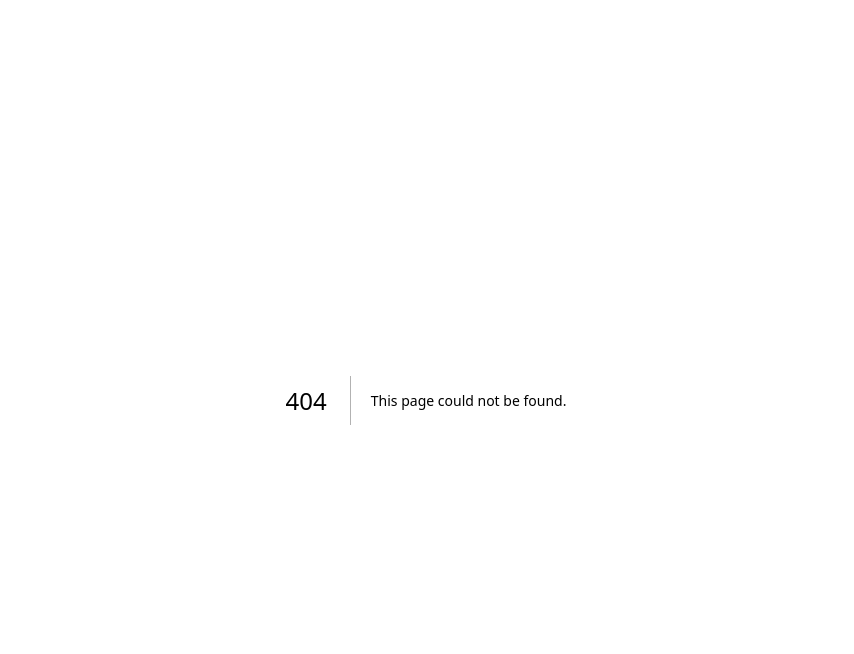
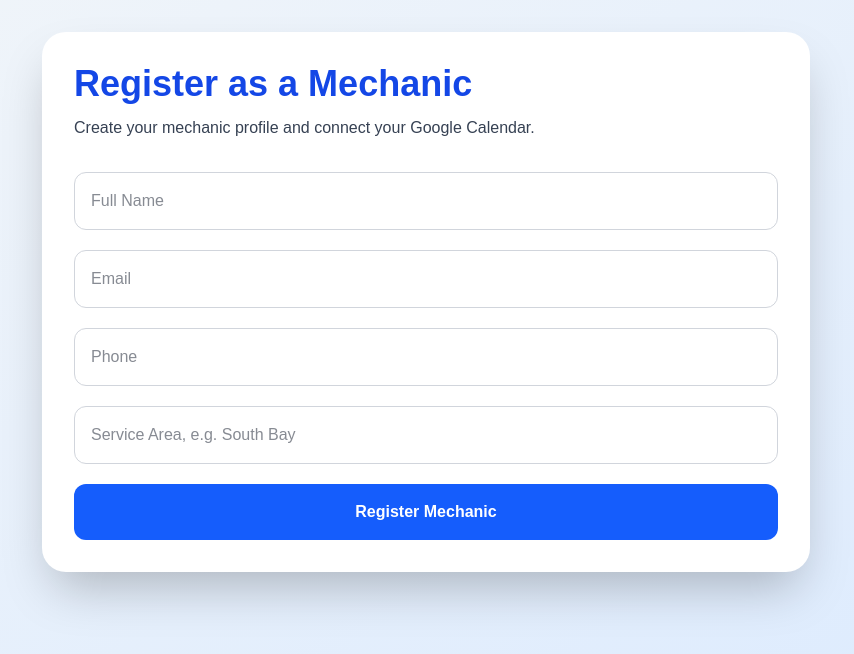
Before and after one commit to sainid77/autoserviceiq, a Next.js app: page /mechanic/register in a window 1280 px wide. Before the commit this address had no page. Shown: the top 654 px of the page, without its empty margins (214-1068 px from the left). Built offline with nearby package versions, Linux system fonts and the light colour scheme; no server answers.

Commit message:
Add mechanic registration and Supabase integration

```diff
--- /dev/null
+++ b/src/app/mechanic/register/page.tsx
@@ -0,0 +1,102 @@
+"use client";
+
+import { useState } from "react";
+
+const API_BASE =
+  process.env.NEXT_PUBLIC_API_BASE || "http://localhost:8000";
+
+export default function MechanicRegisterPage() {
+  const [name, setName] = useState("");
+  const [email, setEmail] = useState("");
+  const [phone, setPhone] = useState("");
+  const [serviceArea, setServiceArea] = useState("");
+  const [mechanicId, setMechanicId] = useState("");
+  const [message, setMessage] = useState("");
+
+  async function registerMechanic() {
+    const response = await fetch(`${API_BASE}/mechanics/register`, {
+      method: "POST",
+      headers: {
+        "Content-Type": "application/json",
+      },
+      body: JSON.stringify({
+        name,
+        email,
+        phone,
+        service_area: serviceArea,
+        services: ["Oil Change", "Brake Replacement", "Battery Diagnostic"],
+      }),
+    });
+
+    const data = await response.json();
+
+    setMechanicId(data.mechanic_id);
+    setMessage(data.message);
+  }
+
+  return (
+    <main className="min-h-screen bg-gradient-to-br from-slate-100 to-blue-100 p-4 md:p-8">
+      <div className="max-w-3xl mx-auto bg-white rounded-3xl shadow-2xl p-8">
+        <h1 className="text-4xl font-bold text-blue-700">
+          Register as a Mechanic
+        </h1>
+
+        <p className="text-gray-700 mt-3">
+          Create your mechanic profile and connect your Google Calendar.
+        </p>
+
+        <div className="grid grid-cols-1 gap-5 mt-8">
+          <input
+            className="border border-gray-300 rounded-xl p-4 text-gray-900 bg-white"
+            placeholder="Full Name"
+            value={name}
+            onChange={(e) => setName(e.target.value)}
+          />
+
+          <input
+            className="border border-gray-300 rounded-xl p-4 text-gray-900 bg-white"
+            placeholder="Email"
+            value={email}
+            onChange={(e) => setEmail(e.target.value)}
+          />
+
+          <input
+            className="border border-gray-300 rounded-xl p-4 text-gray-900 bg-white"
+            placeholder="Phone"
+            value={phone}
+            onChange={(e) => setPhone(e.target.value)}
+          />
+
+          <input
+            className="border border-gray-300 rounded-xl p-4 text-gray-900 bg-white"
+            placeholder="Service Area, e.g. South Bay"
+            value={serviceArea}
+            onChange={(e) => setServiceArea(e.target.value)}
+          />
+
+          <button
+            onClick={registerMechanic}
+            className="bg-blue-600 hover:bg-blue-700 text-white px-8 py-4 rounded-xl font-semibold"
+          >
+            Register Mechanic
+          </button>
+
+          {message && (
+            <div className="bg-green-100 text-green-800 p-4 rounded-xl">
+              {message}
+            </div>
+          )}
+
+          {mechanicId && (
+            <a
+              href={`${API_BASE}/mechanics/${mechanicId}/connect-google`}
+              className="text-center bg-red-600 hover:bg-red-700 text-white px-8 py-4 rounded-xl font-semibold"
+            >
+              Connect Google Calendar
+            </a>
+          )}
+        </div>
+      </div>
+    </main>
+  );
+}
--- /dev/null
+++ b/src/app/mechanic/success/page.tsx
@@ -0,0 +1,15 @@
+export default function MechanicSuccessPage() {
+  return (
+    <main className="min-h-screen bg-slate-100 p-8">
+      <div className="max-w-2xl mx-auto bg-white rounded-3xl shadow-2xl p-8">
+        <h1 className="text-4xl font-bold text-green-700">
+          Calendar Connected
+        </h1>
+
+        <p className="text-gray-700 mt-4">
+          Your mechanic profile is now active. Customers can now book services on your connected calendar.
+        </p>
+      </div>
+    </main>
+  );
+}
```
Also changed, not shown: requirements.txt (added), 1 other file (tests, documents, lock files or other folders).
